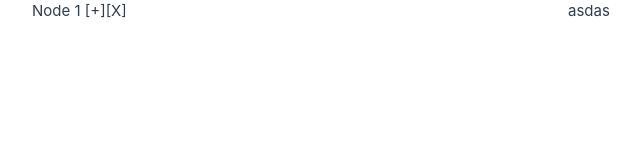
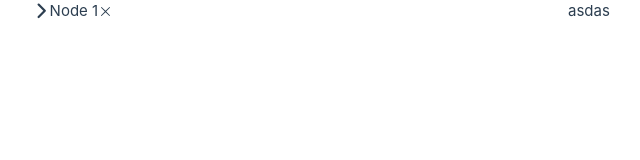
Before and after one commit to nam2682000/DatingAppFE, a Vue app: page /home in a window 1280 px wide. Shown: the top 160 px of the page, without its empty margins (72-712 px from the left). Built offline with nearby package versions, Linux system fonts and the light colour scheme.

Commit message:
css animation

```diff
--- a/src/components/TreeView/TreeViewComponent.vue
+++ b/src/components/TreeView/TreeViewComponent.vue
@@ -1,15 +1,24 @@
 <template>
   <li>
-    <div
-      :class="{ bold: isBold(model.id) }"
-      @click="clickItem(model.id)"
-      @dblclick="addChild(model)"
+    <div class="d-flex" @click="clickItem(model.id)" @dblclick="addChild(model)">
+      <div v-if="isFolder" class="d-flex align-items-center">
+        <el-icon v-if="model.isOpen" class="icon-custom"><ArrowDownBold /></el-icon>
+        <el-icon v-else class="icon-custom"><ArrowRightBold /></el-icon>
+      </div>
+      <div v-else><el-icon class="icon-custom-emty"></el-icon></div>
+      <div :class="{ bold: isBold(model.id) }">{{ model.name }}</div>
+      <div @click.stop="deleteItem(props.parent, model.id)" class="d-flex align-items-center">
+        <el-icon><Close /></el-icon>
+      </div>
+    </div>
+
+    <!-- Transition wrapper -->
+    <transition name="fade-slide">
+      <ul
+        v-show="model.isOpen"
+        v-if="isFolder"
+        style="border-left: #bfb8b8 1px solid; margin-left: 8px !important"
       >
-      {{ model.name }}
-      <span v-if="isFolder">[{{ model.isOpen ? '-' : '+' }}]</span>
-      <span @click.stop="deleteItem(props.parent, model.id)">[X]</span>
-    </div>
-    <ul v-show="model.isOpen" v-if="isFolder">
         <TreeViewComponent
           v-for="child in model.children"
           :key="child.id"
@@ -20,14 +29,18 @@
           @delete-item="deleteItem"
           @click-item="clickItem"
         />
-      <li class="add" @click="addItem(model)">+</li>
+        <li class="add" @click="addItem(model)">
+          <el-icon><FolderAdd /></el-icon>
+        </li>
       </ul>
+    </transition>
   </li>
 </template>
 
 <script setup lang="ts">
 import type { TreeSelected } from '@/models/tree'
 import { computed, defineProps, defineEmits, onMounted } from 'vue'
+import { ArrowRightBold, ArrowDownBold, Close, FolderAdd } from '@element-plus/icons-vue'
 
 export interface TreeNode {
   id: number
@@ -66,4 +79,44 @@ const addItem = (parent: TreeNode) => emit('addItem', parent)
 .bold {
   font-weight: bold;
 }
+.icon-custom-emty,
+.icon-custom {
+  font-size: 1.1rem !important;
+}
+
+.d-flex {
+  display: flex;
+}
+.align-items-center {
+  align-items: center;
+}
+
+.fade-slide-enter-active,
+.fade-slide-leave-active {
+  transition: all 0.2s ease;
+}
+
+.fade-slide-enter-from {
+  max-height: 0;
+  opacity: 0;
+  transform: translateY(-10px);
+}
+
+.fade-slide-enter-to {
+  max-height: 200px; /* Adjust based on content */
+  opacity: 1;
+  transform: translateY(0);
+}
+
+.fade-slide-leave-from {
+  max-height: 200px;
+  opacity: 1;
+  transform: translateY(0);
+}
+
+.fade-slide-leave-to {
+  max-height: 0;
+  opacity: 0;
+  transform: translateY(-10px);
+}
 </style>
--- a/src/components/User/UserProfile.vue
+++ b/src/components/User/UserProfile.vue
@@ -87,7 +87,7 @@
 </template>
 
 <script setup lang="ts">
-import { ref, onMounted, reactive, watch } from 'vue'
+import { ref, onMounted, reactive } from 'vue'
 import { ElMessage } from 'element-plus'
 import { getUserProfile, updateUserProfile } from '@/services/userService'
 import type { UserProfileRequest, UserProfileResponse } from '@/models/user'
```
Lines whose indentation alone changed are shown as unchanged.
